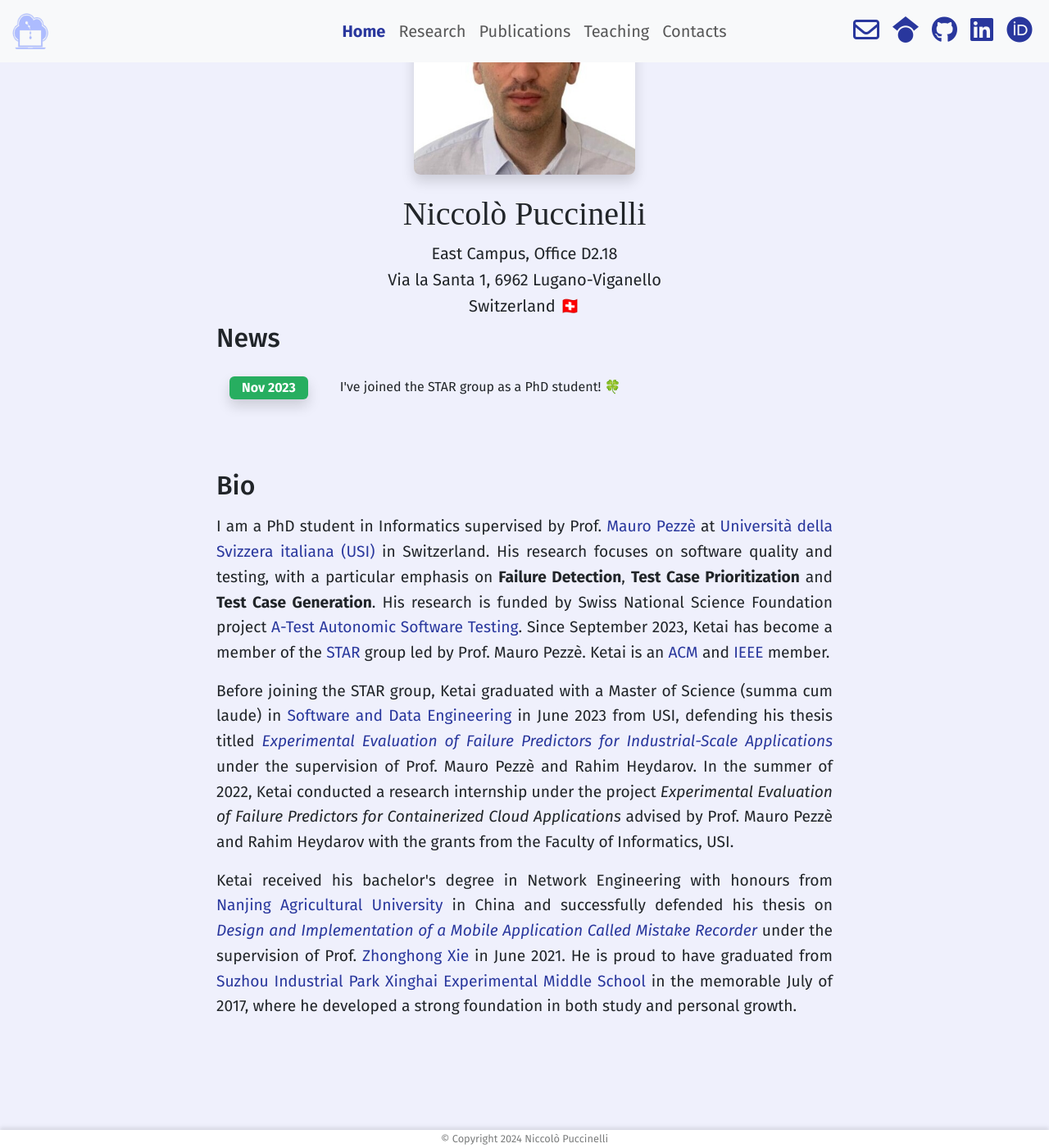
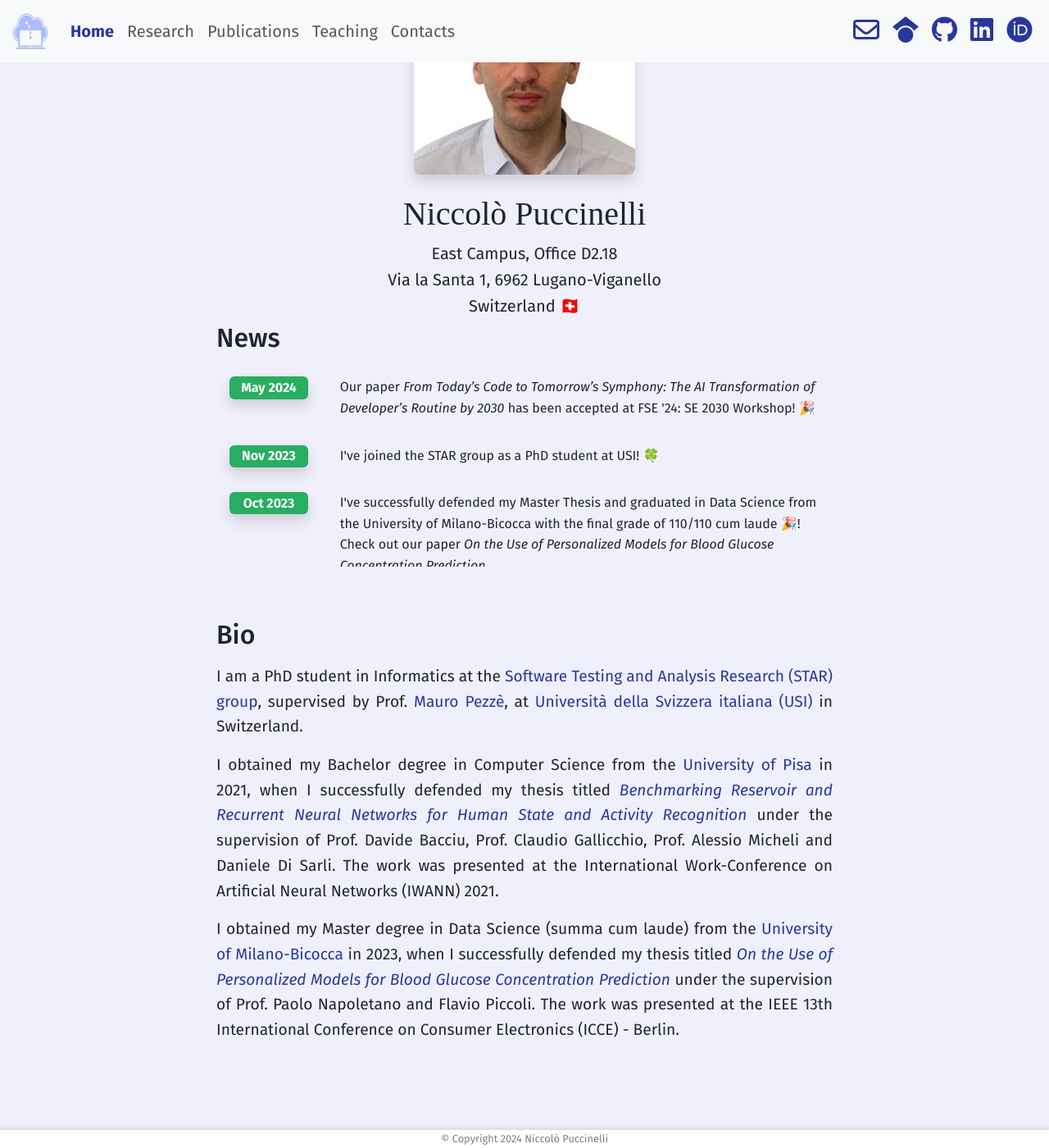
Before and after one commit to NiccoloPuccinelli/NiccoloPuccinelli.github.io, a Jekyll site: the page built from index.html, in a window 1280 px wide and 1400 px high, scrolled down 183 px. Shown: the whole window at 82% size. Built offline with Jekyll 4.4.1, drawn with Linux system fonts in a browser that asks for light colours; nearby versions of some CDN libraries; some web fonts are replaced.

Commit message:
Major update

```diff
--- a/_includes/header.html
+++ b/_includes/header.html
@@ -1,14 +1,20 @@
 <nav class="navbar fixed-top navbar-expand-sm bg-body-tertiary">
-  <div class="container-fluid d-flex justify-content-between align-items-center position-relative">
+  <div class="container-fluid d-flex justify-content-between align-items-center">
 
     <!-- Brand icon on the left -->
     <a class="navbar-brand" href="index.html" style="flex: 0 0 auto;">
       <img src="images/icon.png" alt="Niccolò Puccinelli's icon" width="50" height="50">
     </a>
 
-    <!-- Centered navbar links with absolute centering -->
-    <div class="navbar-collapse position-absolute w-100 justify-content-center">
-      <div class="navbar-nav text-center" style="font-size: 1.25rem;">
+    <!-- Navbar toggler for small screens -->
+    <button class="navbar-toggler" type="button" data-bs-toggle="collapse" data-bs-target="#navbarNavAltMarkup"
+      aria-controls="navbarNavAltMarkup" aria-expanded="false" aria-label="Toggle navigation">
+      <span class="navbar-toggler-icon"></span>
+    </button>
+
+    <!-- Left-aligned navbar links -->
+    <div class="collapse navbar-collapse" id="navbarNavAltMarkup">
+      <div class="navbar-nav text-start" style="font-size: 1.25rem;">
         <a href="/" {% if page.url=='/' %} class="nav-link active" aria-current="page" {% else %} class="nav-link" {% endif %}>Home</a>
         <a href="research.html" {% if page.url=='/research.html' %} class="nav-link active" aria-current="page" {% else %} class="nav-link" {% endif %}>Research</a>
         <a href="publications.html" {% if page.url=='/publications.html' %} class="nav-link active" aria-current="page" {% else %} class="nav-link" {% endif %}>Publications</a>
--- a/index.html
+++ b/index.html
@@ -33,58 +33,38 @@ title: Niccolò Puccinelli
         <h2 class="text-start pt-5">Bio</h2>
         <div class="col mx-auto my-3 about-text">
             <p>
-                I am a PhD student in Informatics supervised by Prof.
+                I am a PhD student in Informatics at the
+                <a href="https://star.inf.usi.ch/#/home" class="custom-link" target="_blank"
+                    rel="noopener noreferrer">Software Testing and Analysis Research (STAR) group</a>,
+                    supervised by Prof.
                 <a href="https://www.inf.usi.ch/faculty/pezze/" class="custom-link" target="_blank"
-                    rel="noopener noreferrer">Mauro Pezz&egrave;</a>
+                    rel="noopener noreferrer">Mauro Pezz&egrave;</a>,
                 at
                 <a href="https://www.usi.ch/en" class="custom-link" target="_blank"
                     rel="noopener noreferrer">Universit&agrave; della Svizzera italiana (USI)</a>
-                in Switzerland. His research focuses on software quality and testing, with a particular emphasis on
-                <b>Failure Detection</b>, <b>Test Case Prioritization</b> and <b>Test Case Generation</b>.
-                His research is funded by Swiss National Science Foundation project
-                <a href="https://data.snf.ch/grants/grant/215487" class="custom-link" target="_blank"
-                    rel="noopener noreferrer">A-Test Autonomic Software Testing</a>.
-                Since September 2023, Ketai has become a member of the
-                <a href="https://star.inf.usi.ch/#/home" class="custom-link" target="_blank"
-                    rel="noopener noreferrer">STAR</a>
-                group led by Prof. Mauro Pezz&egrave;.
-                Ketai is an <a href="https://www.acm.org/" class="custom-link" target="_blank"
-                    rel="noopener noreferrer">ACM</a> and
-                <a href="https://www.ieee.org/" class="custom-link" target="_blank" rel="noopener noreferrer">IEEE</a>
-                member.
+                in Switzerland.
             </p>
 
             <p>
-                Before joining the STAR group, Ketai graduated with a Master of Science (summa cum laude) in
-                <a href="https://www.usi.ch/en/education/master/software-and-data-engineering" class="custom-link"
-                    target="_blank" rel="noopener noreferrer">Software and Data Engineering</a> in June 2023 from
-                USI, defending his thesis titled
-                <a href="https://thesis.bul.sbu.usi.ch/theses/2185-2223Qiu/pdf?1697450192" class="custom-link"
-                    target="_blank" rel="noopener noreferrer"><em>Experimental Evaluation of Failure Predictors for
-                        Industrial-Scale Applications</em></a>
-                under the supervision of Prof. Mauro Pezz&egrave; and Rahim Heydarov.
-                In the summer of 2022, Ketai conducted a research internship under the project
-                <em>Experimental Evaluation of Failure Predictors for Containerized Cloud Applications</em> advised
-                by Prof. Mauro Pezz&egrave; and Rahim Heydarov with the grants from the Faculty of Informatics, USI.
+                I obtained my Bachelor degree in Computer Science from the
+                <a href="https://di.unipi.it/en/" class="custom-link"
+                    target="_blank" rel="noopener noreferrer">University of Pisa</a> in 2021, when I successfully
+                defended my thesis titled
+                <a href="https://link.springer.com/chapter/10.1007/978-3-030-85099-9_14" class="custom-link"
+                    target="_blank" rel="noopener noreferrer"><em>Benchmarking Reservoir and Recurrent Neural Networks for Human State and Activity Recognition</em></a>
+                under the supervision of Prof. Davide Bacciu, Prof. Claudio Gallicchio, Prof. Alessio Micheli and Daniele Di Sarli.
+                The work was presented at the International Work-Conference on Artificial Neural Networks (IWANN) 2021.
             </p>
 
             <p>
-                Ketai received his bachelor's degree in Network Engineering with honours from
-                <a href="https://english.njau.edu.cn/" target="_blank" class="custom-link"
-                    rel="noopener noreferrer">Nanjing Agricultural University</a> in China
-                and successfully defended his thesis on
-                <a href="https://github.com/ketaiq/Client-for-Mistakerecorder" target="_blank" class="custom-link"
-                    rel="noopener noreferrer"><em>Design and Implementation of a Mobile Application Called Mistake
-                        Recorder</em></a>
-                under the supervision of Prof.
-                <a href="https://faculty.njau.edu.cn/xiezhonghong/en/index.htm" target="_blank" class="custom-link"
-                    rel="noopener noreferrer">Zhonghong Xie</a> in June 2021.
-                He is proud to have graduated from
-                <a href="https://xhsy.sipedu.org/" target="_blank" class="custom-link" rel="noopener noreferrer">Suzhou
-                    Industrial Park Xinghai
-                    Experimental Middle School</a> in the memorable July of 2017, where he developed a strong
-                foundation in
-                both study and personal growth.
+                I obtained my Master degree in Data Science (summa cum laude) from the
+                <a href="https://en.unimib.it/graduate/data-science" class="custom-link"
+                    target="_blank" rel="noopener noreferrer">University of Milano-Bicocca</a> in 2023, when I successfully
+                defended my thesis titled
+                <a href="https://ieeexplore.ieee.org/abstract/document/10375621" class="custom-link"
+                    target="_blank" rel="noopener noreferrer"><em>On the Use of Personalized Models for Blood Glucose Concentration Prediction</em></a>
+                under the supervision of Prof. Paolo Napoletano and Flavio Piccoli.
+                The work was presented at the IEEE 13th International Conference on Consumer Electronics (ICCE) - Berlin.
             </p>
 
         </div>
--- a/publications.html
+++ b/publications.html
@@ -1,7 +1,7 @@
 ---
 layout: default
 title: "Niccolò Puccinelli's publications"
-years: ["2021", "2023", "2024"]
+years: ["2024", "2023", "2021"]
 ---
 <main>
     <div class="container custom-main">
@@ -43,10 +43,14 @@ years: ["2021", "2023", "2024"]
                     DOI
                 </button>
 
+                {% if publication.pdf %}
+
                 <button class="btn btn-red pub-button me-2 shadow" type="button"
                     onclick="openPDF('{{ publication.pdf }}')">
                     PDF
                 </button>
+
+                {% endif %}
 
                 {% if publication.artifact %}
 
```
Also changed, not shown: _news/bachelor.md (added, +5 -0 lines), _news/master.md (added, +5 -0 lines), _news/phd_start.md (+1 -1 lines), _news/se2030.md (added, +4 -0 lines), _publications/IWANN2021.md (+1 -2 lines), _teachings/Experimentation-And-Evaluation-2024-25.md (added, +13 -0 lines), _teachings/Software-Quality-And-Testing-2023-24.md (renamed from _teaching/Software-Quality-And-Testing-2023-24.md, +1 -1 lines), contacts.html (+36 -0 lines), research.html (+16 -0 lines).
